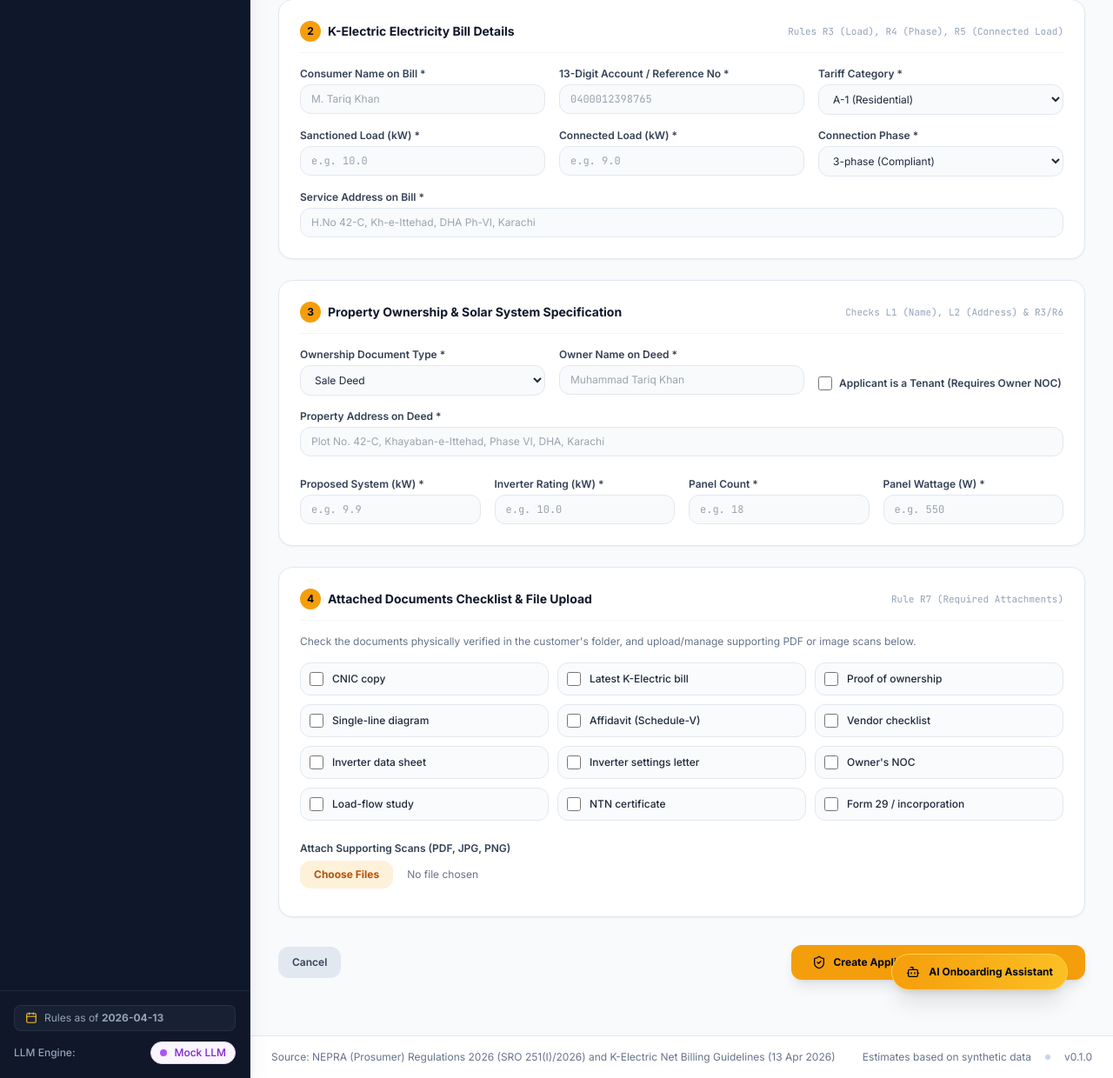
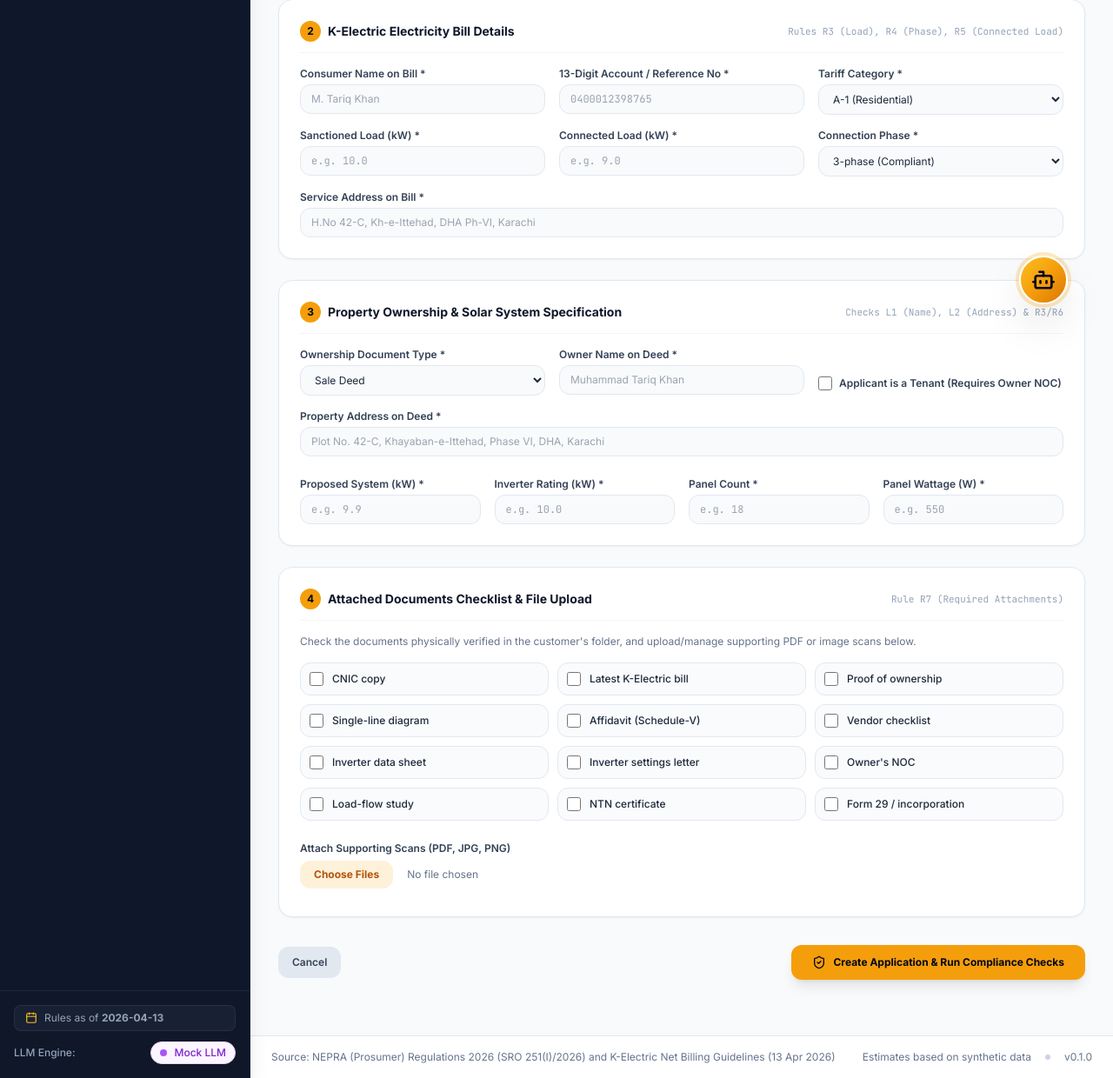
Before and after one commit to JeffCorpInc/Net-Billing-Autopilot, a FastAPI app: page /new in a window 1280 px wide. Shown: the part 703-1943 px from the top of the page at 87% size. Run offline with FastAPI, Linux system fonts and the light colour scheme; some libraries are stand-ins or nearby versions; some web fonts are replaced.

Commit message:
Style AI Assistant launcher as circular floating bot icon at right-center of screen

```diff
--- a/templates/assistant_widget.html
+++ b/templates/assistant_widget.html
@@ -2,16 +2,16 @@
 <div id="ai-assistant-root"
      data-case-id="{{ case_id if case_id is defined else next_case_id }}"
      data-context-mode="{{ 'form' if active_page == 'new_case' else 'case_view' }}"
-     class="fixed bottom-5 right-5 z-50 flex flex-col items-end">
+     class="fixed right-5 top-1/2 -translate-y-1/2 z-50 flex items-center">
 
-  <!-- Expandable Chat Panel -->
+  <!-- Expandable Chat Panel (Opens to the left of the circular right-center bot icon) -->
   <div id="ai-assistant-panel"
-       class="hidden mb-3 w-[360px] sm:w-[410px] max-h-[560px] bg-white dark:bg-slate-900 border border-slate-200 dark:border-slate-700 rounded-2xl shadow-2xl flex flex-col overflow-hidden transition-all duration-200">
+       class="hidden mr-3.5 w-[350px] sm:w-[400px] max-h-[80vh] bg-white dark:bg-slate-900 border border-slate-200 dark:border-slate-700 rounded-2xl shadow-2xl flex flex-col overflow-hidden transition-all duration-200">
 
     <!-- Panel Header -->
     <div class="bg-gradient-to-r from-[#0F172A] via-slate-900 to-slate-800 text-white px-4 py-3.5 flex items-center justify-between border-b border-slate-800">
       <div class="flex items-center gap-2.5">
-        <div class="w-8 h-8 rounded-xl bg-amber-500 text-slate-950 flex items-center justify-center font-bold shadow">
+        <div class="w-8 h-8 rounded-full bg-amber-500 text-slate-950 flex items-center justify-center font-bold shadow">
           <i data-lucide="bot" class="w-4 h-4"></i>
         </div>
         <div>
@@ -53,7 +53,7 @@
     </div>
 
     <!-- Messages Container -->
-    <div id="ai-assistant-messages" class="flex-1 p-3.5 space-y-3 overflow-y-auto max-h-[340px] text-xs bg-white dark:bg-slate-900">
+    <div id="ai-assistant-messages" class="flex-1 p-3.5 space-y-3 overflow-y-auto max-h-[360px] text-xs bg-white dark:bg-slate-900">
       <div class="p-3 rounded-2xl bg-slate-100 dark:bg-slate-800/90 text-slate-700 dark:text-slate-200 leading-relaxed">
         👋 Hi! I'm your **NetBill AI Copilot**. As you fill in or edit your application, click **"Check Now"** or ask me anything—I'll flag wrong steps, capacity violations, expired CNICs, or name/address mismatches and highlight the exact field to fix.
       </div>
@@ -71,12 +71,23 @@
     </form>
   </div>
 
-  <!-- Floating Toggle Button -->
+  <!-- Circular Floating Bot Icon (Right-Center of Screen) -->
   <button id="ai-assistant-toggle-btn" type="button"
-          class="px-4 py-3 rounded-full bg-gradient-to-r from-amber-500 to-amber-400 hover:from-amber-400 hover:to-amber-300 text-slate-950 font-extrabold text-xs shadow-xl border border-amber-300 flex items-center gap-2.5 transition-all active:scale-95">
-    <i data-lucide="bot" class="w-4 h-4"></i>
-    <span>AI Onboarding Assistant</span>
-    <span id="ai-assistant-badge" class="hidden px-2 py-0.5 rounded-full text-[10px] font-extrabold bg-rose-600 text-white">0</span>
+          title="AI Onboarding Copilot — Click to inspect errors & mismatches"
+          aria-label="Open AI Onboarding Copilot"
+          class="group relative w-14 h-14 rounded-full bg-gradient-to-br from-amber-400 via-amber-500 to-amber-600 hover:from-amber-300 hover:to-amber-500 text-slate-950 shadow-2xl ring-4 ring-amber-500/25 border-2 border-white dark:border-slate-800 flex items-center justify-center transition-all duration-200 hover:scale-105 active:scale-95">
+    <i data-lucide="bot" class="w-7 h-7 stroke-[2.2]"></i>
+
+    <!-- Top-Right Notification Badge for Detected Issues -->
+    <span id="ai-assistant-badge"
+          class="hidden absolute -top-1.5 -right-1.5 min-w-[22px] h-[22px] px-1 rounded-full text-[10px] font-extrabold bg-rose-600 text-white border-2 border-white dark:border-slate-900 flex items-center justify-center shadow-md">
+      0
+    </span>
+
+    <!-- Hover Tooltip Pill -->
+    <span class="pointer-events-none opacity-0 group-hover:opacity-100 transition-opacity duration-150 absolute right-16 whitespace-nowrap px-2.5 py-1 rounded-lg bg-slate-900 text-white text-[11px] font-bold shadow-lg border border-slate-700">
+      AI Copilot
+    </span>
   </button>
 
 </div>
```
